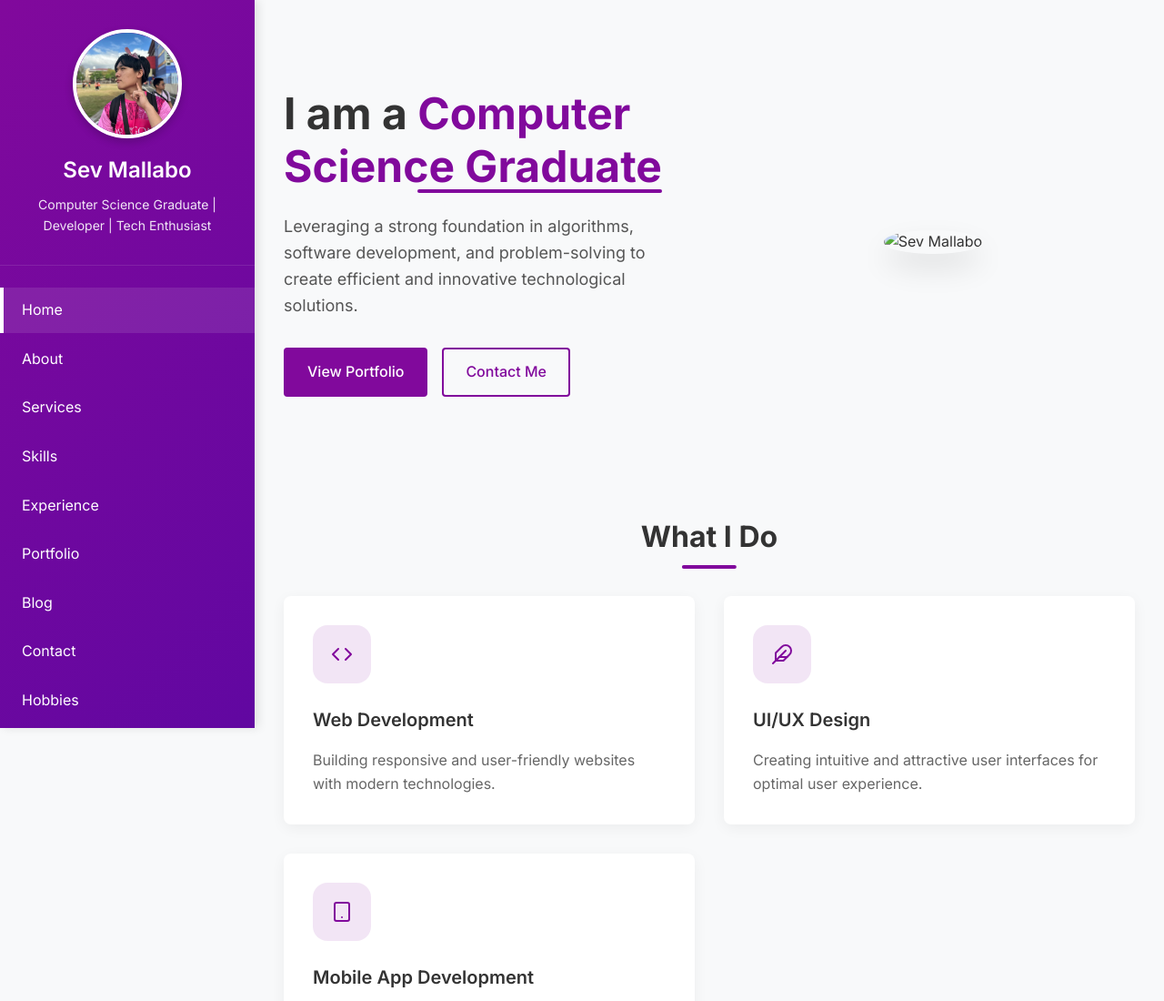
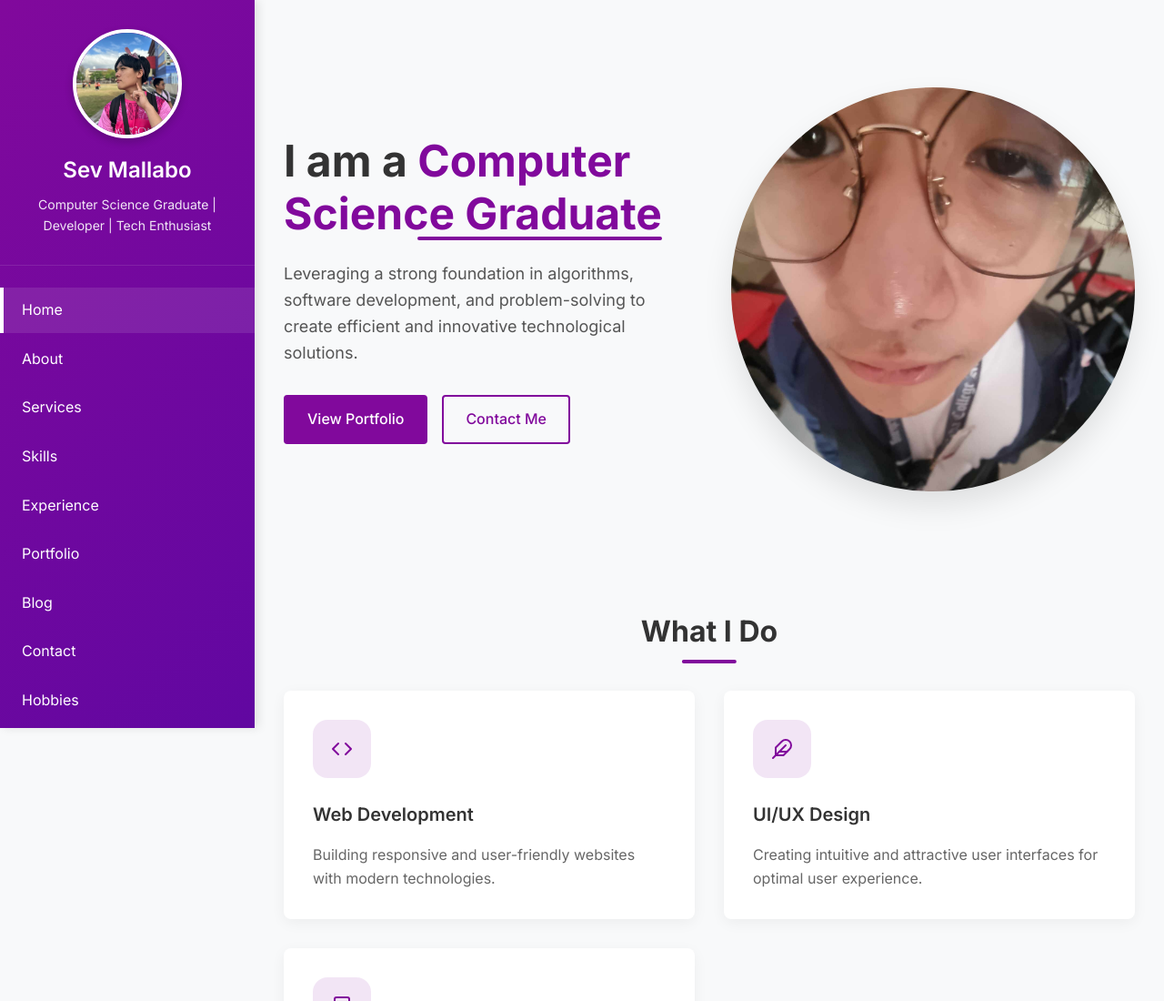
Before and after one commit to smmev/Mallabo_website2, a plain HTML site: page index.html in a window 1280 px wide. Shown: the top 1100 px of the page at 91% size. Drawn offline with Linux system fonts and the light colour scheme.

Commit message:
Update index.html

```diff
--- a/index.html
+++ b/index.html
@@ -97,7 +97,7 @@
           </div>
 
           <div class="hero-image">
-            <img src="IMG_20240208_205248_072.jpeg" alt="Sev Mallabo">
+            <img src="IMG_20240208_205248_072.jpg" alt="Sev Mallabo">
           </div>
         </div>
       </section>
```
